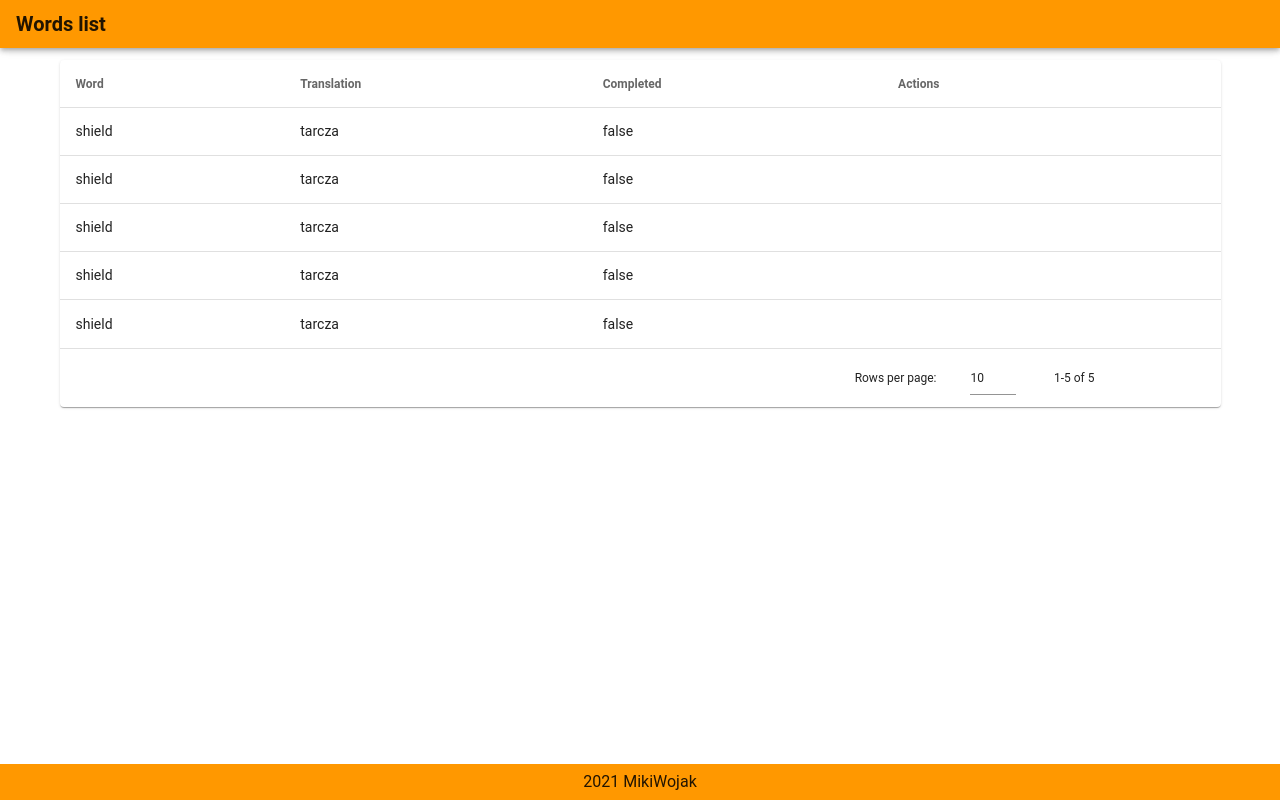
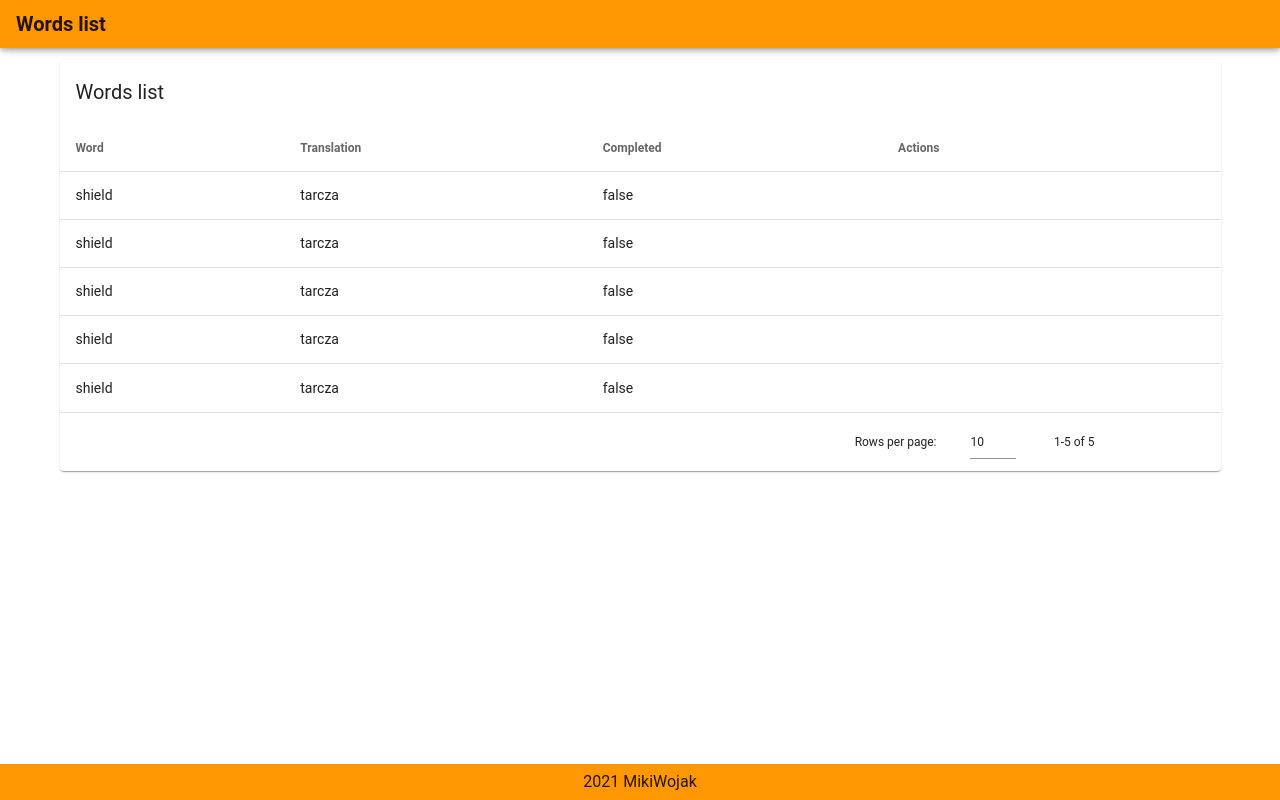
Before and after one commit to MikiWojak/words-list-vue, a Vue app: page / in a window 1280 px wide. Built offline with nearby package versions, Linux system fonts and the light colour scheme.

Commit message:
Table header
- No v-icons visible

```diff
--- a/src/components/words/Table.vue
+++ b/src/components/words/Table.vue
@@ -1,6 +1,10 @@
 <template>
     <div>
         <v-data-table :headers="headers" :items="words" class="elevation-1">
+            <template v-slot:top>
+                <table-header />
+            </template>
+
             <template v-slot:[`item.actions`]>
                 <v-btn icon>
                     <span>
@@ -24,6 +28,10 @@ import { mapGetters } from 'vuex';
 export default {
     name: 'Table',
 
+    components: {
+        TableHeader: () => import('@/components/words/TableHeader')
+    },
+
     computed: {
         ...mapGetters({
             words: 'words/items'
--- /dev/null
+++ b/src/components/words/TableHeader.vue
@@ -0,0 +1,19 @@
+<template>
+    <v-toolbar flat>
+        <v-toolbar-title>Words list</v-toolbar-title>
+
+        <v-spacer />
+
+        <v-btn icon>
+            <span>
+                <v-icon>mdi-plus-cirlce</v-icon>
+            </span>
+        </v-btn>
+    </v-toolbar>
+</template>
+
+<script>
+export default {
+    name: 'TableHeader'
+};
+</script>
```
